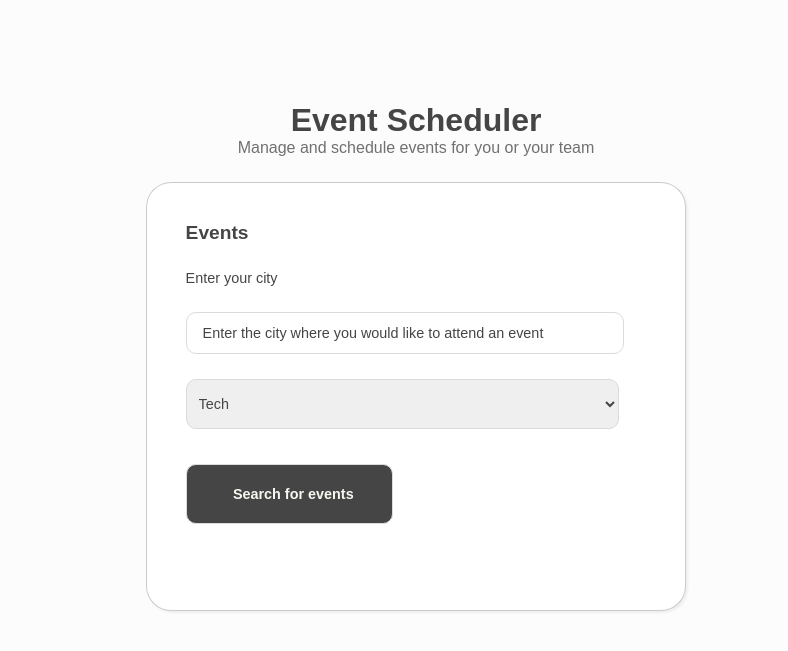
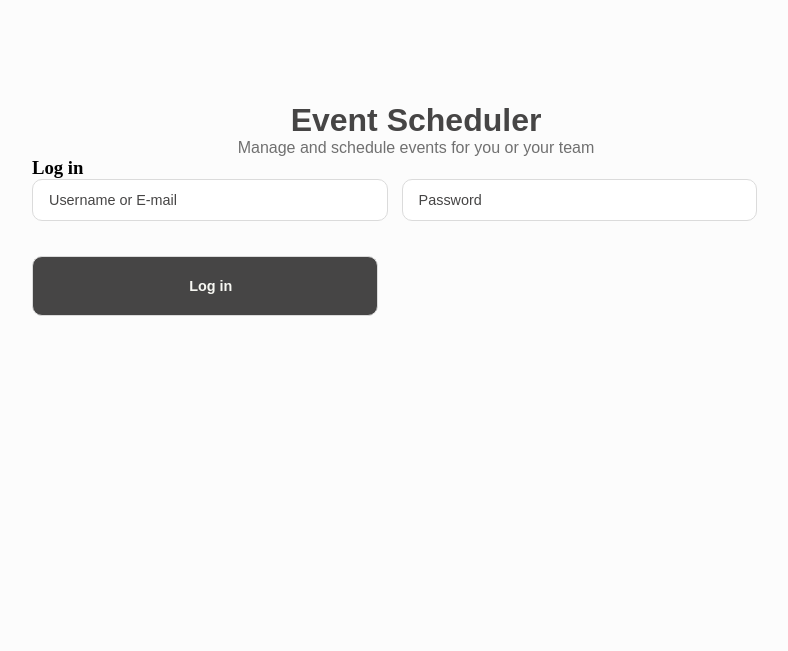
Before and after one commit to CodeBoySoca/flask-event-scheduler, a Flask app: page / in a window 1280 px wide. Shown: the top 651 px of the page, without its empty margins (224-1012 px from the left). Run offline with Flask 3, Linux system fonts and the light colour scheme.

Commit message:
CSS for registration and login and registration view functions

```diff
--- a/app.py
+++ b/app.py
@@ -2,7 +2,7 @@ from flask import Flask, render_template, url_for
 
 app = Flask(__name__)
 
-@app.route('/')
+@app.route('/event/search')
 def index():
     return render_template('index.html', page_title='Event Search')
 
@@ -18,6 +18,18 @@ def add_event():
 def events():
     return render_template('events.html', page_title='Events')
 
+@app.route('/logout')
+def logout():
+    pass
+
+@app.route('/')
+def login():
+    return render_template('login.html')
+
+@app.route('/register')
+def register():
+    return render_template('register.html')
+
 
 if __name__ == '__main__':
     app.run(debug=True, port=5111)
--- a/static/css/main.css
+++ b/static/css/main.css
@@ -57,7 +57,7 @@ body {
     margin: 0 auto;
 }
 
-.container form input::placeholder {
+form input::placeholder {
     padding-left: 8px;
     color: #464545;
 }
@@ -72,7 +72,6 @@ body {
     color: #464545;
     font: 400 0.9em Proxima Nova, sans-serif;
     padding-left: 8px;
-
 }
 
 
@@ -206,3 +205,87 @@ input:checked+.toggle-switch:before {
 .toggle-switch.round:before {
     border-radius: 50%;
 }
+
+/* Register */
+
+
+.register {
+    width: 55%;
+    height: 700px;
+    background: #ffffff;
+    filter: drop-shadow(2px 2px 3px rgba(0, 0, 0, 0.3));
+    border-radius: 25px;
+    margin: 4% auto 0 auto;
+    padding: 2%;
+}
+
+.register h3 {
+    font: 900 1.8em Proxima Nova, sans-serif;
+    color: #464545;
+    margin: 25px 0 35px 0;
+    text-align: left;
+    margin-left: 50px;
+}
+
+.register form {
+    margin: 5% auto 0 auto;
+    width: 85%;
+}
+
+.register form input {
+    width: 100%;
+    height: 50px;
+    border-radius: 10px;
+    border: 1px solid rgb(219, 219, 219);
+    margin: 0 0 35px 0;
+    outline: none;
+    color: #464545;
+    font: 400 0.9em Proxima Nova, sans-serif;
+}
+
+.register form input[type='submit'] {
+    background: #464545;
+    color: #F7F7F2;
+    height: 70px;
+    cursor: pointer;
+    font-weight: 600;
+}
+
+.register span {
+    color: #201f1f;
+    font: normal 200 1em "dejanire-sans", sans-serif;
+    text-align: center;
+    margin: 0 auto;
+    width: 75%;
+    display: block;
+}
+
+.register a {
+    color: #201f1f;
+    font: normal 200 1em "dejanire-sans", sans-serif;
+    padding-left: 5px;
+}
+
+
+
+/* Login */
+
+.login form input {
+    width: 45%;
+    height: 40px;
+    border-radius: 10px;
+    border: 1px solid rgb(219, 219, 219);
+    margin: 0 10px 35px 0;
+    outline: none;
+    color: #464545;
+    font: 400 0.9em Proxima Nova, sans-serif;
+    padding-left: 8px;
+}
+
+.login form input[type='submit'] {
+    background: #464545;
+    color: #F7F7F2;
+    height: 60px;
+    cursor: pointer;
+    font-weight: 600;
+}
--- a/templates/login.html
+++ b/templates/login.html
@@ -1,7 +1,7 @@
-{% extends 'base.j2' %}
+{% extends 'base.html' %}
 {% block content %}
 <div class="login">
-  <h2>Log in</h2>
+  <h3>Log in</h3>
   <form method="post">
     <input type="text" name="username" placeholder="Username or E-mail" required>
     <input type="password" name="password" placeholder="Password" required>
--- a/templates/register.html
+++ b/templates/register.html
@@ -1,7 +1,7 @@
-{% extends 'base.j2' %}
+{% extends 'base.html' %}
 {% block content %}
 <div class="register">
-  <h2>Register</h2>
+  <h3>Register</h3>
   <form method="post">
     <input type="text" name="name" placeholder="Name" required>
     <input type="text" name="username" placeholder="Username" required>
@@ -9,7 +9,7 @@
     <input type="password" name="password" placeholder="Password" required>
     <input type="password" name="confirm-password" placeholder="Confirm Password" required>
     <input type="submit" value="Register for account">
-    <span>Have account? <a href="{{ url_for('signin')}}">Log in</a></span>
+    <span>Have account? <a href="{{ url_for('login')}}">Log in</a></span>
   </form>
 </div>
 {% endblock %}
```
Also changed, not shown: 1 other file.
